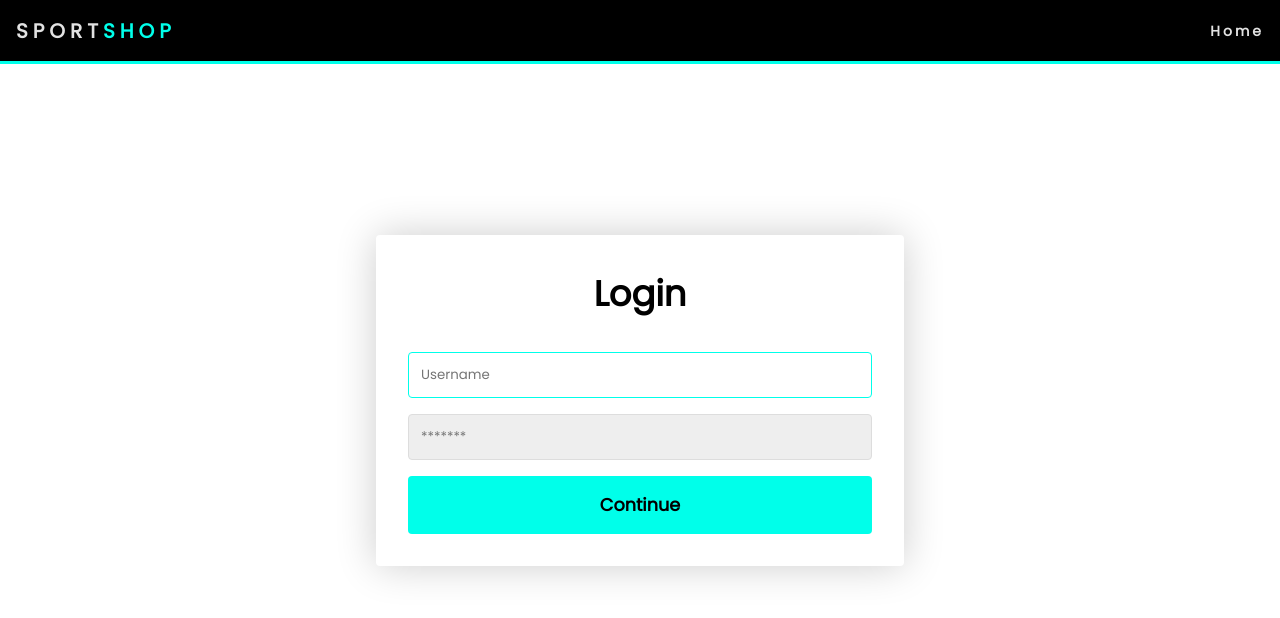
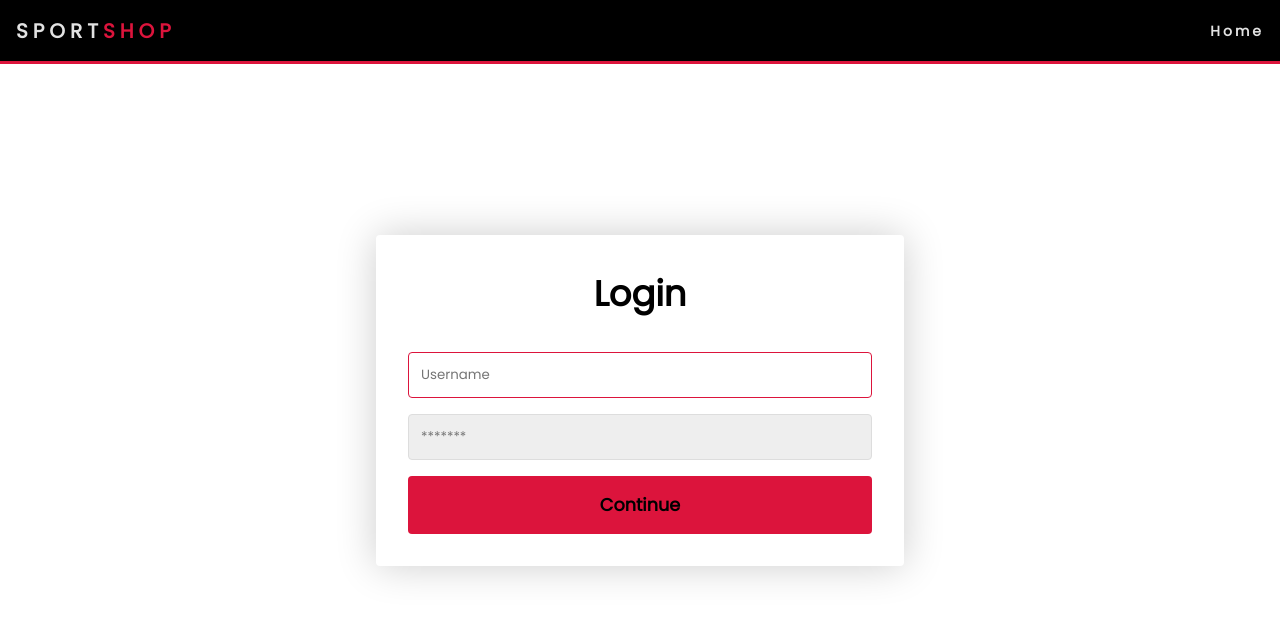
Before and after one commit to Alexaresmarin/myweb, a plain HTML site: page login.html in a window 1280 px wide. Drawn offline with nearby package versions, Linux system fonts and the light colour scheme.

Commit message:
Add files via upload

```diff
--- a/css/login.css
+++ b/css/login.css
@@ -22,7 +22,7 @@ nav {
     align-items: center;
     min-height: 8vh;
     background-color: black;
-    border-bottom: 0.2rem solid rgb(0, 255, 234);
+    border-bottom: 0.2rem solid crimson;
 }
 
 .logo {
@@ -36,7 +36,7 @@ nav {
 }
 
 .logo .h4 {
-    color: rgb(0, 255, 234);
+    color: crimson;
 }
 
 .nav-links {
@@ -64,7 +64,7 @@ nav ul li a:before {
   transition: all .5s;
 }
 nav ul li a:hover {
-    color: rgb(0, 255, 234);
+    color: crimson;
 }
 
 @media screen and (max-width: 1024px) {
@@ -88,7 +88,7 @@ nav ul li a:hover {
     margin: 1rem;
     padding: 2rem;
     box-shadow: 0 0 2.5rem rgba(0, 0, 0, 0.2);
-    border: rgb(0, 255, 234);
+    border: crimson;
     border-radius: 0.25rem;
     background: rgb(255, 255, 255);
     color: black;
@@ -137,7 +137,7 @@ nav ul li a:hover {
 }
 
 .form__input:focus {
-    border-color: rgb(0, 255, 234);
+    border-color: crimson;
     background: white;
 }
 
@@ -162,7 +162,7 @@ nav ul li a:hover {
     border-radius: 0.25rem;
     outline: none;
     cursor: pointer;
-    background: rgb(0, 255, 234);
+    background: crimson;
 }
 
 .form__button:hover {
--- a/css/main.css
+++ b/css/main.css
@@ -16,6 +16,7 @@ header nav {
     font-family: "Poppins", sans-serif;
 }
 
+
 .logo {
     margin-right: auto;
     margin-left: 1rem;
@@ -26,14 +27,18 @@ header nav {
     font-size: 1.25rem;
 }
 
+.logo h4 {
+    margin: 0;
+}
+
 .logo .h4 {
-    color: rgb(0, 255, 234);
+    color: crimson;
 }
 
 .nav-links {
     display: flex;
     justify-content: space-around;
-    width: 30%;
+    width: 40%;
     margin: 0;
 }
 
@@ -50,7 +55,7 @@ header nav {
 }
 
 .nav-links .login {
-    color: rgb(0, 255, 234);
+    color: crimson;
 }
 
 
@@ -60,7 +65,7 @@ nav ul li a:before {
   transition: all .5s;
 }
 nav ul li a:hover {
-    color: rgb(0, 255, 234);
+    color: crimson;
 }
 
 nav ul li a.login:hover {
```
